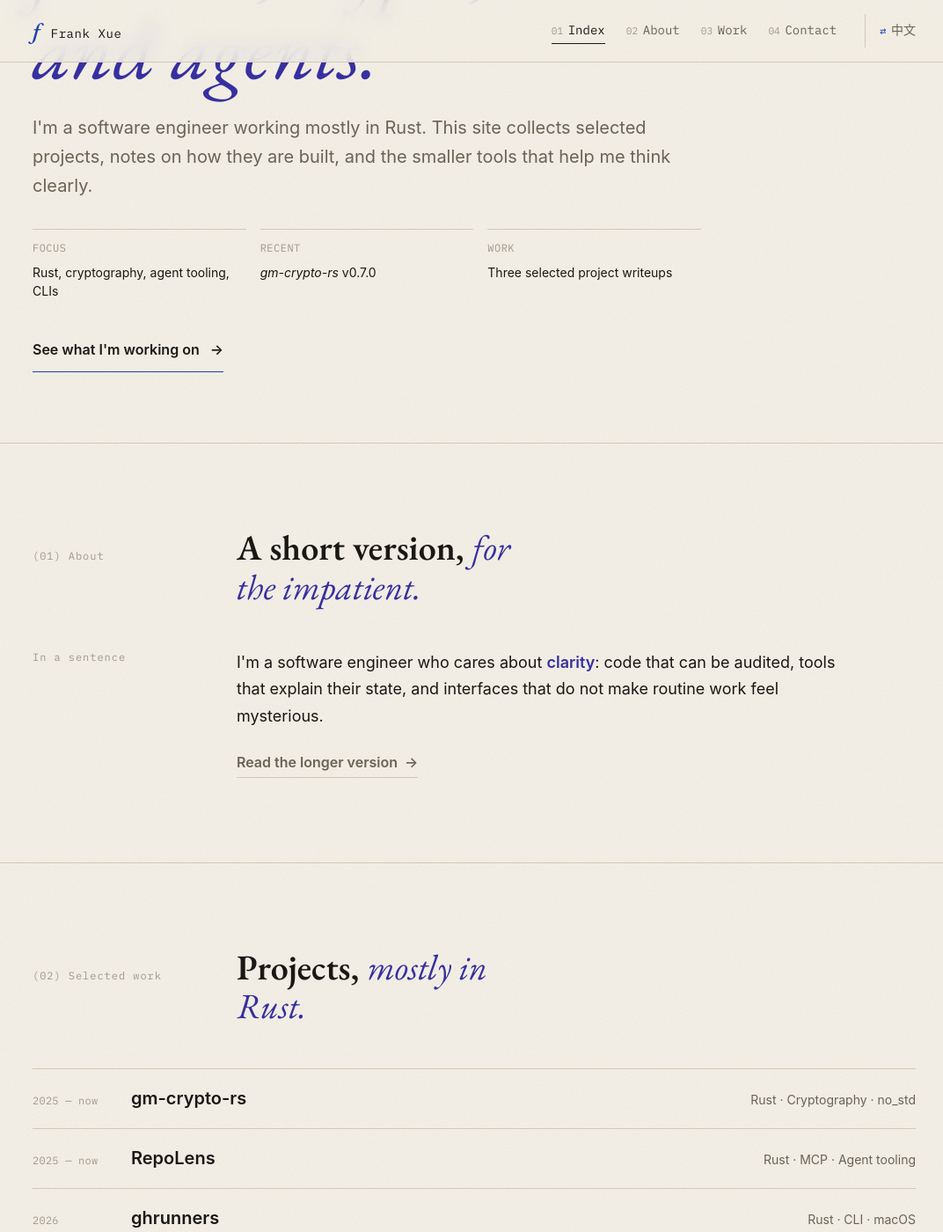
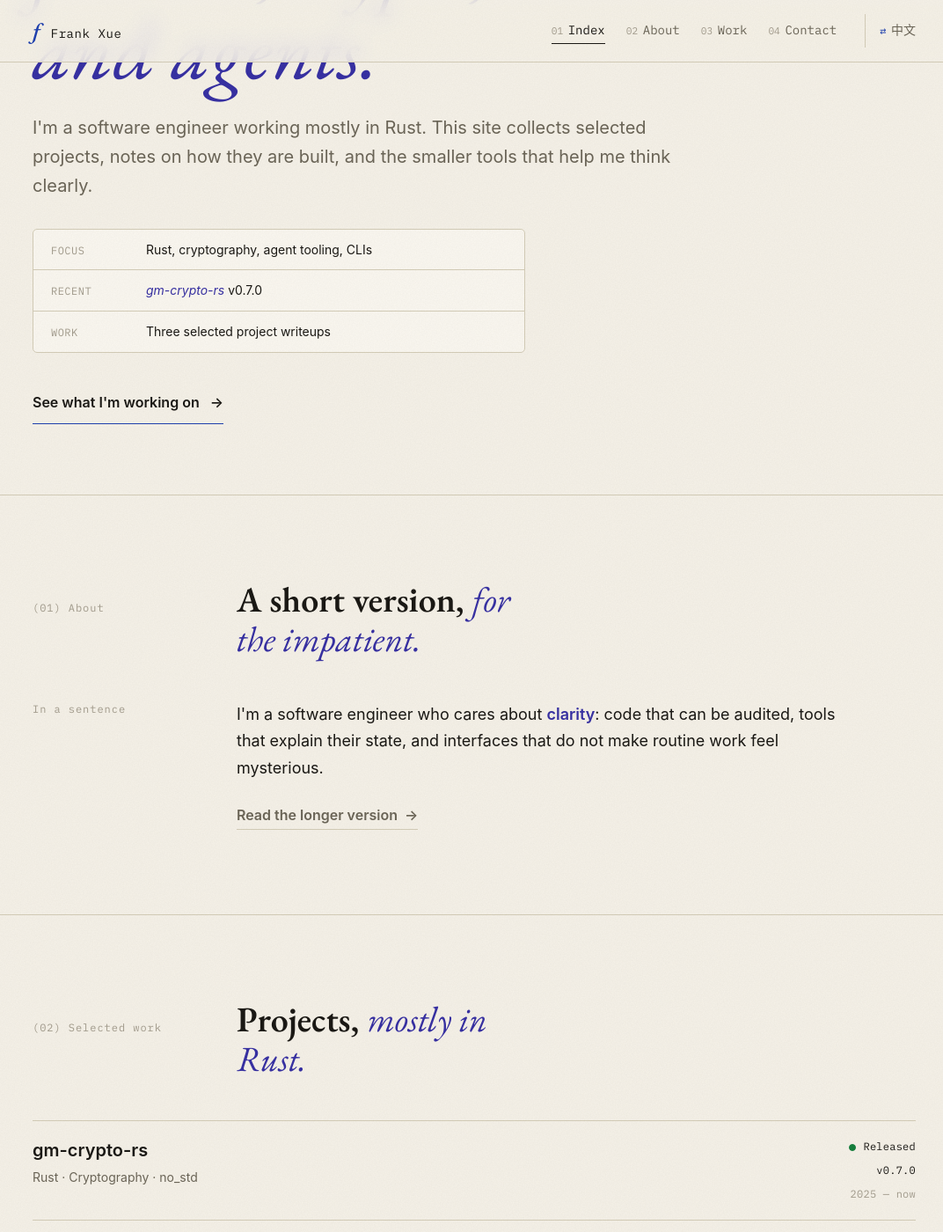
Before and after one commit to frankxue831/frankxue831.github.io, a Jekyll site: the page built from index.html, in a window 1280 px wide and 1400 px high, scrolled down 497 px. Shown: the whole window at 88% size, without its empty margins (101-1173 px from the left). Built offline with Jekyll 4.4.1, drawn with Linux system fonts in a browser that asks for light colours; some of the changed text lies outside the part shown.

Commit message:
Direction A — Technical Ledger: surface project status + version
Sharpens the existing paper & ink system into a datasheet feel,
making the underused projects.yml fields (status, release) visible.

- Status pill component (.status-pill): colored dot + always-present
  text label, so meaning never depends on color alone. Maps the
  status enum — released (solid green), private-pre-release (solid
  amber), private-local (hollow gray) — via data-status.
- Work-list rows restructured into a two-column ledger: title +
  tags on the left, status pill + version + year on the right.
  Version (work-list__rel) shows only when release_source ==
  public_tag, so the messy private refs (origin/main @ sha, local
  tag) stay off the row and on the detail pages.
- Hero meta restyled as a bordered "index card" datasheet — mono
  labels, ruled rows — so the first viewport states focus / recent
  release / work at a glance.
- Three new semantic status tokens in :root.
- Mobile: ledger rows collapse to a single column with the meta
  rail wrapping left-aligned beneath the title; hero card tightens
  its label column.

Applied across both locales (index, projects × en, zh). No content
rewritten; respects public_source (no Source link surfaces).

Verified: jekyll build succeeds, scripts/validate_site.rb passes,
status pills + version gating render correctly in EN and ZH output.
codex review: no actionable regressions.

Co-Authored-By: Claude Opus 4.7 (1M context) <noreply@anthropic.com>

```diff
--- a/assets/css/style.css
+++ b/assets/css/style.css
@@ -18,6 +18,12 @@
     --accent-warm: #1e3a8a;
     --accent-cool: #3730a3;
     --danger: #b91c1c;
+
+    /* Semantic status — the dot carries hue; the text label always
+       accompanies it, so meaning never depends on color alone. */
+    --status-released: #15803d;
+    --status-pre: #b45309;
+    --status-private: #8a8276;
 
     /* Spacing — fluid scale */
     --space-1: 0.25rem;
@@ -470,31 +476,41 @@ body.lang-zh .page-header__lede {
     margin-bottom: var(--space-8);
 }
 
+/* Datasheet card — name/role facts rendered like an index card. */
 .hero__meta {
-    display: grid;
-    grid-template-columns: repeat(3, minmax(0, 1fr));
-    gap: var(--space-4);
-    max-width: 760px;
+    max-width: 560px;
+    border: 1px solid var(--rule);
+    border-radius: 5px;
+    background: var(--bg-sunk);
+    overflow: hidden;
     font-family: var(--sans);
     font-size: var(--text-sm);
     color: var(--fg-muted);
     letter-spacing: 0;
 }
 .hero__meta > div {
-    padding-top: var(--space-3);
+    display: grid;
+    grid-template-columns: 92px 1fr;
+    gap: var(--space-4);
+    align-items: baseline;
+    padding: var(--space-3) var(--space-5);
     border-top: 1px solid var(--rule);
 }
+.hero__meta > div:first-child { border-top: 0; }
 .hero__meta dt {
     color: var(--fg-subtle);
     text-transform: uppercase;
     font-family: var(--mono);
     font-size: var(--text-xs);
     letter-spacing: 0.04em;
-    margin-bottom: var(--space-2);
 }
 .hero__meta dd {
     color: var(--fg);
     line-height: 1.5;
+}
+.hero__meta dd em {
+    font-style: italic;
+    color: var(--accent-cool);
 }
 .hero__meta a:hover { color: var(--accent); }
 
@@ -597,8 +613,6 @@ body.lang-zh .page-header__lede {
    Work list
    ========================================================= */
 .work-list {
-    --work-list-year-col: 88px;
-
     list-style: none;
     padding: 0;
     margin: 0;
@@ -611,9 +625,9 @@ body.lang-zh .page-header__lede {
 
 .work-list__row {
     display: grid;
-    grid-template-columns: var(--work-list-year-col) minmax(0, 1fr) minmax(180px, auto);
-    gap: var(--space-6);
-    align-items: baseline;
+    grid-template-columns: minmax(0, 1fr) auto;
+    gap: var(--space-4) var(--space-8);
+    align-items: start;
     padding: var(--space-5) 0;
     transition: padding var(--dur) var(--ease);
 }
@@ -622,11 +636,11 @@ body.lang-zh .page-header__lede {
     padding-left: var(--space-3);
 }
 
-.work-list__year {
-    font-family: var(--mono);
-    font-size: var(--text-xs);
-    color: var(--fg-subtle);
-    letter-spacing: 0.02em;
+.work-list__head {
+    display: flex;
+    flex-direction: column;
+    gap: var(--space-2);
+    min-width: 0;
 }
 
 .work-list__title {
@@ -634,7 +648,7 @@ body.lang-zh .page-header__lede {
     font-size: var(--text-xl);
     font-weight: 600;
     color: var(--fg);
-    line-height: 1.35;
+    line-height: 1.3;
     transition: color var(--dur) var(--ease);
 }
 .work-list__item:hover .work-list__title {
@@ -645,14 +659,67 @@ body.lang-zh .page-header__lede {
     font-family: var(--sans);
     font-size: var(--text-sm);
     color: var(--fg-muted);
-    text-align: right;
     line-height: 1.45;
     letter-spacing: 0;
 }
 
+/* Right rail: status + version + year, right-aligned and mono. */
+.work-list__meta {
+    display: flex;
+    flex-direction: column;
+    align-items: flex-end;
+    gap: var(--space-2);
+    text-align: right;
+    white-space: nowrap;
+}
+.work-list__rel {
+    font-family: var(--mono);
+    font-size: var(--text-xs);
+    color: var(--fg);
+    letter-spacing: 0.02em;
+}
+.work-list__year {
+    font-family: var(--mono);
+    font-size: var(--text-xs);
+    color: var(--fg-subtle);
+    letter-spacing: 0.02em;
+}
+
+/* Status pill — colored dot + always-present text label. */
+.status-pill {
+    display: inline-flex;
+    align-items: center;
+    gap: var(--space-2);
+    font-family: var(--mono);
+    font-size: var(--text-xs);
+    letter-spacing: 0.02em;
+    color: var(--fg);
+}
+.status-pill::before {
+    content: "";
+    width: 8px;
+    height: 8px;
+    border-radius: 50%;
+    flex: none;
+    border: 1.5px solid var(--status-private);
+    background: var(--status-private);
+}
+.status-pill[data-status="released"]::before {
+    background: var(--status-released);
+    border-color: var(--status-released);
+}
+.status-pill[data-status="private-pre-release"]::before {
+    background: var(--status-pre);
+    border-color: var(--status-pre);
+}
+.status-pill[data-status="private-local"]::before,
+.status-pill[data-status="private"]::before {
+    background: transparent;
+    border-color: var(--status-private);
+}
+
 .work-list__note {
-    margin: calc(var(--space-3) * -1) 0 var(--space-6) calc(var(--work-list-year-col) + var(--space-6));
-    padding-right: var(--space-8);
+    margin: var(--space-1) 0 var(--space-6) 0;
     max-width: 62ch;
     font-family: var(--serif);
     font-size: var(--text-base);
@@ -866,17 +933,26 @@ body.lang-zh .page-header__lede {
         font-size: var(--text-lg);
         line-height: 1.65;
     }
-    .hero__meta {
-        grid-template-columns: 1fr;
-        gap: var(--space-4);
+    .hero__meta > div {
+        grid-template-columns: 80px 1fr;
+        gap: var(--space-3);
+        padding: var(--space-3) var(--space-4);
     }
 
     .work-list__row {
         grid-template-columns: 1fr;
-        gap: var(--space-2);
+        gap: var(--space-3);
         padding: var(--space-5) 0;
     }
-    .work-list__tags { text-align: left; }
+    .work-list__meta {
+        flex-direction: row;
+        flex-wrap: wrap;
+        align-items: center;
+        justify-content: flex-start;
+        text-align: left;
+        gap: var(--space-2) var(--space-4);
+        white-space: normal;
+    }
     .work-list__item:hover .work-list__row { padding-left: 0; }
 }
 
--- a/index.html
+++ b/index.html
@@ -78,9 +78,15 @@ alternate: /zh/
         <li class="work-list__item">
             <a class="work-list__row"
                href="{{ project.detail_url | relative_url }}">
-                <span class="work-list__year">{{ project.years.en }}</span>
-                <span class="work-list__title">{{ project.title }}</span>
-                <span class="work-list__tags">{{ project.tags.en | join: ' · ' }}</span>
+                <span class="work-list__head">
+                    <span class="work-list__title">{{ project.title }}</span>
+                    <span class="work-list__tags">{{ project.tags.en | join: ' · ' }}</span>
+                </span>
+                <span class="work-list__meta">
+                    <span class="status-pill" data-status="{{ project.status }}">{{ project.status_label.en }}</span>
+                    {% if project.release_source == 'public_tag' %}<span class="work-list__rel">{{ project.release }}</span>{% endif %}
+                    <span class="work-list__year">{{ project.years.en }}</span>
+                </span>
             </a>
         </li>
         {% endfor %}
```
Also changed, not shown: projects.html (+9 -3 lines), zh/index.html (+9 -3 lines), zh/projects.html (+9 -3 lines).
